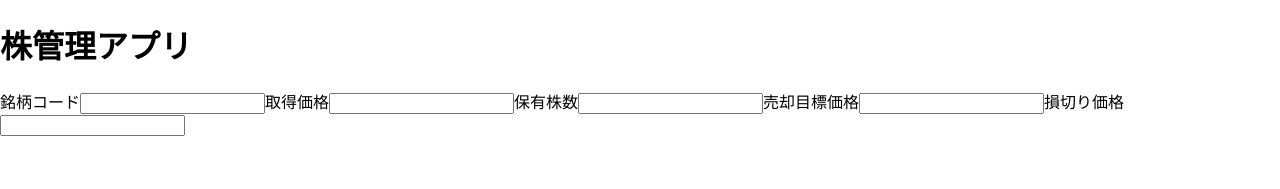
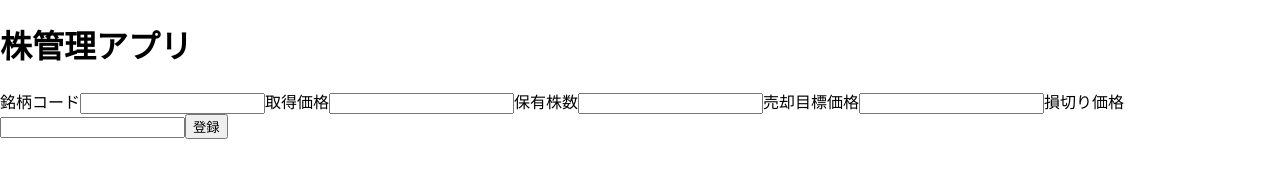
Before and after one commit to tkuo8/StockManagement, a React (Create React App) app in the folder frontend/: page / in a window 1280 px wide. Shown: the top 189 px of the page. Built offline with nearby package versions, Linux system fonts and the light colour scheme.

Commit message:
定数でのデータ登録まで作成

```diff
--- a/frontend/package.json
+++ b/frontend/package.json
@@ -8,7 +8,7 @@
     "@testing-library/user-event": "^13.5.0",
     "react": "^18.3.1",
     "react-dom": "^18.3.1",
-    "react-scripts": "5.0.1",
+    "react-scripts": "^5.0.1",
     "web-vitals": "^2.1.4"
   },
   "scripts": {
--- a/frontend/src/App.js
+++ b/frontend/src/App.js
@@ -1,6 +1,6 @@
-import './App.css';
+import "./App.css";
 
-function StockManagementApp () {
+function StockManagementApp() {
   return (
     <div>
       <Title />
@@ -9,7 +9,7 @@ function StockManagementApp () {
   );
 }
 
-function Title () {
+function Title() {
   return (
     <div>
       <h1>株管理アプリ</h1>
@@ -17,48 +17,53 @@ function Title () {
   );
 }
 
-function StockInput () {
+function StockInput() {
   return (
     <div>
-      <label htmlFor='symbol'>銘柄コード</label>
-      <input type='text' name='symbol' id='symbol' />
-      <label htmlFor='purchasePrice'>取得価格</label>
-      <input type='text' name='purchasePrice' id='purchasePrice' />
-      <label htmlFor='quantity'>保有株数</label>
-      <input type='text' name='quantity' id='quantity' />
-      <label htmlFor='targetPrice'>売却目標価格</label>
-      <input type='text' name='targetPrice' id='targetPrice' />
-      <label htmlFor="cutlossPrice">損切り価格</label>
-      <input type="text" name="cutlossPrice" id="cutlossPrice" />
+      <form onSubmit={handleSubmit}>
+        <label htmlFor="symbol">銘柄コード</label>
+        <input type="text" name="symbol" id="symbol" />
+        <label htmlFor="purchasePrice">取得価格</label>
+        <input type="text" name="purchasePrice" id="purchasePrice" />
+        <label htmlFor="quantity">保有株数</label>
+        <input type="text" name="quantity" id="quantity" />
+        <label htmlFor="targetPrice">売却目標価格</label>
+        <input type="text" name="targetPrice" id="targetPrice" />
+        <label htmlFor="cutlossPrice">損切り価格</label>
+        <input type="text" name="cutlossPrice" id="cutlossPrice" />
+        <button type="submit">登録</button>
+      </form>
     </div>
   );
 }
 
 const handleSubmit = async (e) => {
   e.preventDefault();
-  fetch("http://localhost:8080/api/stock-register", {
-  "method": "POST",
-  "headers": {
-    "content-type": "application/json"
-  },
-  "body": {
-    "ticker": "0123",
-    "stockPrices": "400",
-    "stockNumberHeld": "100",
-    "goalPrices": "500"
+  try {
+    const response = await fetch("http://localhost:8080/api/stock-register", {
+      method: "POST",
+      headers: {
+        "content-type": "application/json",
+      },
+      body: JSON.stringify({
+        symbol: "0123",
+        purchasePrice: "400",
+        quantity: "100",
+        targetPrice: "500",
+        cutlossPrice: "350",
+      }),
+    });
+    if (response.ok) {
+      console.log("Data submitted successfully!");
+    } else {
+      console.log("Failed to submit data.");
+    }
+  } catch (error) {
+    console.error(error);
   }
-})
-.then(response => {
-  console.log(response);
-})
-.catch(err => {
-  console.error(err);
-});
+};
 
-
-}
-
-function App () {
+function App() {
   return (
     <div>
       <StockManagementApp />
```
Also changed, not shown: 1 other file (tests, documents, lock files or other folders).
